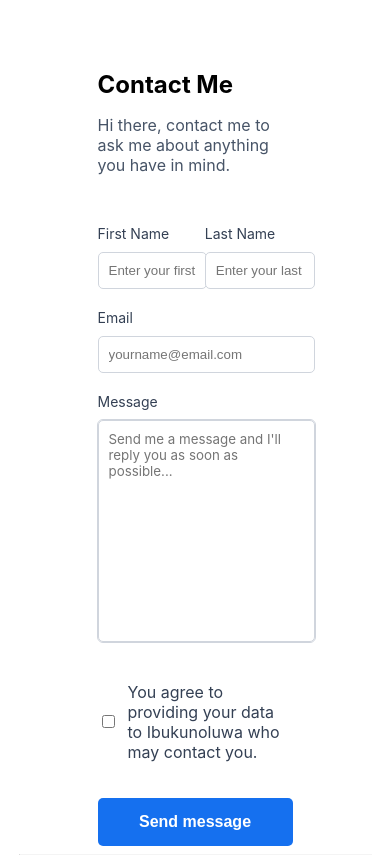
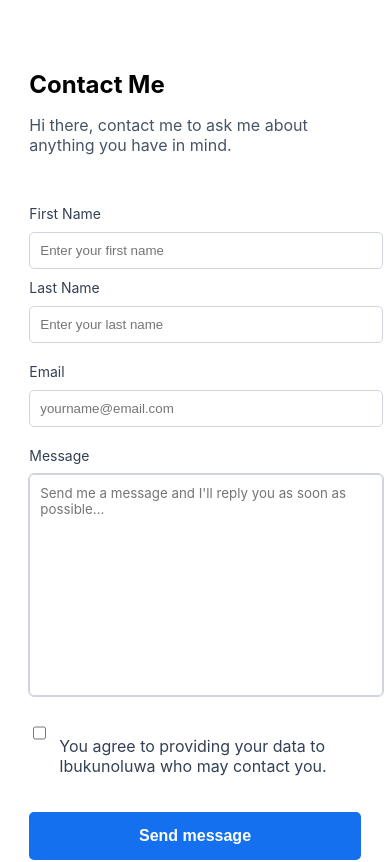
Before and after one commit to MadeByIbukunoluwa/HNGtask1, a React (Vite) app: page /contact in a window 390 px wide. Shown: the top 862 px of the page. Built offline with nearby package versions, Linux system fonts and the light colour scheme.

Commit message:
added media queries to the main container

```diff
--- a/src/Pages/Contact/Contact.css
+++ b/src/Pages/Contact/Contact.css
@@ -103,3 +103,26 @@
     font-size: 16px;
     font-weight: 600;
 }
+
+@media screen and (max-width: 700px) {
+    .contact_container {
+        width: 85%;
+    }
+
+    .form_names {
+        flex-direction: column;
+    }
+
+    .form_names div {
+        width: 100%;
+    }
+
+    .form_confirm {
+        align-items: flex-start;
+    }
+
+    .form_confirm input {
+        height: 20px;
+        width: 20px;
+    }
+}
```
